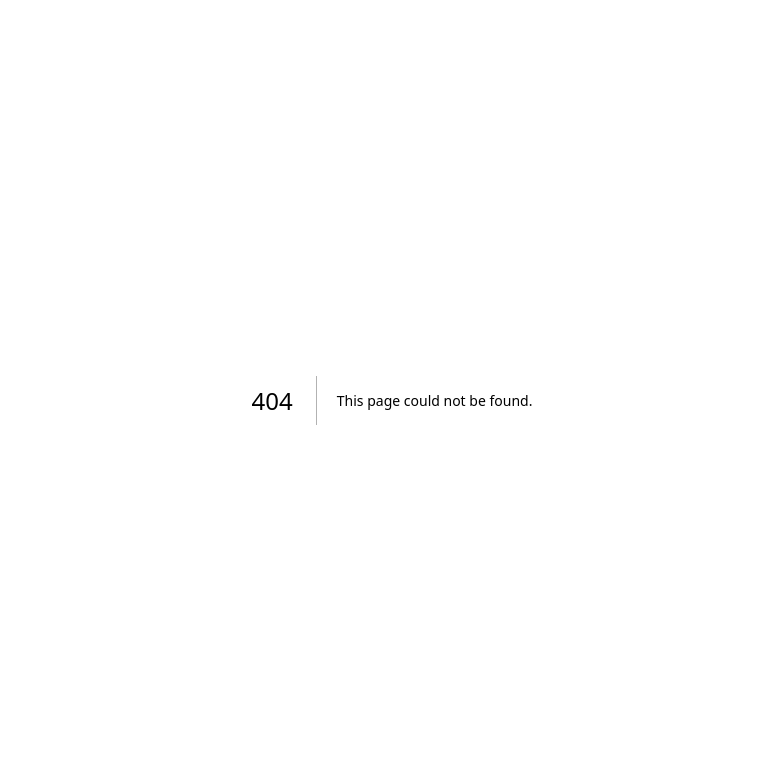
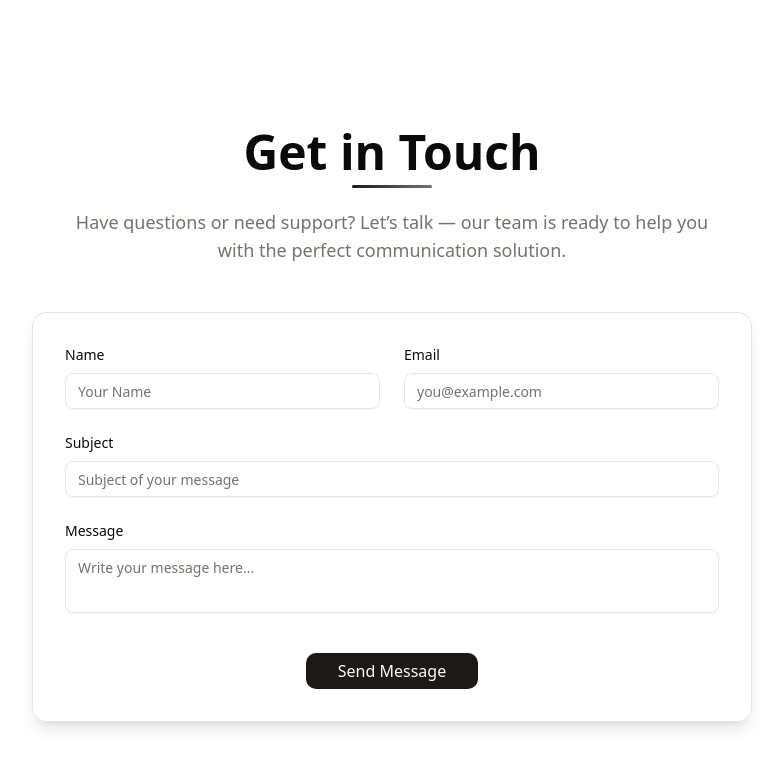
Before and after one commit to ExploitEngineer/ana-communications, a Next.js app: page /contact in a window 1280 px wide. Before the commit this address had no page. Shown: the top 768 px of the page, without its empty margins (248-1031 px from the left). Built offline with nearby package versions, Linux system fonts and the light colour scheme.

Commit message:
feat(contact): implement contact form page, API route, and form validation

```diff
--- /dev/null
+++ b/src/app/api/contact/route.ts
@@ -0,0 +1,39 @@
+import { NextRequest, NextResponse } from "next/server";
+import nodemailer from "nodemailer";
+
+export async function POST(req: NextRequest) {
+  try {
+    const { name, email, subject, message } = await req.json();
+
+    // Configure transporter
+    const transporter = nodemailer.createTransport({
+      host: process.env.SMTP_HOST, // e.g., smtp.gmail.com
+      port: Number(process.env.SMTP_PORT) || 587,
+      secure: false, // true for 465, false for other ports
+      auth: {
+        user: process.env.SMTP_USER,
+        pass: process.env.SMTP_PASS,
+      },
+    });
+
+    // Send the email
+    await transporter.sendMail({
+      from: `"${name}" <${email}>`, // sender address
+      to: process.env.CONTACT_TO_EMAIL, // your email
+      subject: subject,
+      text: message,
+      html: `<p>${message}</p><p>From: ${name} (${email})</p>`,
+    });
+
+    return NextResponse.json({
+      success: true,
+      message: "Email sent successfully!",
+    });
+  } catch (error: any) {
+    console.error("Email sending error:", error);
+    return NextResponse.json(
+      { success: false, message: "Failed to send email" },
+      { status: 500 },
+    );
+  }
+}
--- /dev/null
+++ b/src/app/contact/_components/form.tsx
@@ -0,0 +1,176 @@
+"use client";
+
+import { useForm } from "react-hook-form";
+import { zodResolver } from "@hookform/resolvers/zod";
+import { formSchema, FormSchemaValues } from "@/lib/validations";
+import {
+  Form,
+  FormField,
+  FormItem,
+  FormLabel,
+  FormControl,
+  FormMessage,
+} from "@/components/ui/form";
+import { Input } from "@/components/ui/input";
+import { Textarea } from "@/components/ui/textarea";
+import { Button } from "@/components/ui/button";
+import toast from "react-hot-toast";
+
+export function ContactForm() {
+  const form = useForm<FormSchemaValues>({
+    resolver: zodResolver(formSchema),
+    defaultValues: {
+      name: "",
+      email: "",
+      subject: "",
+      message: "",
+    },
+  });
+
+  const onSubmit = async (data: FormSchemaValues) => {
+    try {
+      const res = await fetch("/api/contact", {
+        method: "POST",
+        headers: { "Content-Type": "application/json" },
+        body: JSON.stringify(data),
+      });
+
+      const result = await res.json();
+
+      if (result.success) {
+        toast.success("Message sent successfully!");
+        form.reset();
+      } else {
+        toast.error("Failed to send message.");
+      }
+    } catch (err) {
+      toast.error("An unexpected error occurred.");
+      console.error(err);
+    }
+  };
+
+  return (
+    <section className="relative py-24 md:py-32 bg-background text-foreground">
+      <div className="mx-auto max-w-3xl px-6">
+        {/* Section Header */}
+        <div className="text-center mb-12">
+          <h2 className="relative inline-block text-4xl font-bold md:text-5xl pb-3">
+            Get in Touch
+            <span className="absolute left-1/2 bottom-0 h-[3px] w-20 -translate-x-1/2 rounded-full bg-gradient-to-r from-primary to-primary/60"></span>
+          </h2>
+          <p className="mt-5 max-w-2xl mx-auto text-muted-foreground text-lg">
+            Have questions or need support? Let’s talk — our team is ready to
+            help you with the perfect communication solution.
+          </p>
+        </div>
+
+        {/* Contact Form */}
+        <div className="rounded-xl border border-border bg-card/30 backdrop-blur-sm p-8 shadow-lg transition-all duration-300 hover:shadow-xl">
+          <Form {...form}>
+            <form onSubmit={form.handleSubmit(onSubmit)} className="space-y-6">
+              {/* Name + Email */}
+              <div className="grid grid-cols-1 md:grid-cols-2 gap-6">
+                <FormField
+                  control={form.control}
+                  name="name"
+                  render={({ field }) => (
+                    <FormItem>
+                      <FormLabel className="text-sm font-medium">
+                        Name
+                      </FormLabel>
+                      <FormControl>
+                        <Input
+                          {...field}
+                          placeholder="Your Name"
+                          className="focus-visible:ring-primary"
+                        />
+                      </FormControl>
+                      <FormMessage />
+                    </FormItem>
+                  )}
+                />
+
+                <FormField
+                  control={form.control}
+                  name="email"
+                  render={({ field }) => (
+                    <FormItem>
+                      <FormLabel className="text-sm font-medium">
+                        Email
+                      </FormLabel>
+                      <FormControl>
+                        <Input
+                          {...field}
+                          type="email"
+                          placeholder="you@example.com"
+                          className="focus-visible:ring-primary"
+                        />
+                      </FormControl>
+                      <FormMessage />
+                    </FormItem>
+                  )}
+                />
+              </div>
+
+              {/* Subject */}
+              <FormField
+                control={form.control}
+                name="subject"
+                render={({ field }) => (
+                  <FormItem>
+                    <FormLabel className="text-sm font-medium">
+                      Subject
+                    </FormLabel>
+                    <FormControl>
+                      <Input
+                        {...field}
+                        placeholder="Subject of your message"
+                        className="focus-visible:ring-primary"
+                      />
+                    </FormControl>
+                    <FormMessage />
+                  </FormItem>
+                )}
+              />
+
+              {/* Message */}
+              <FormField
+                control={form.control}
+                name="message"
+                render={({ field }) => (
+                  <FormItem>
+                    <FormLabel className="text-sm font-medium">
+                      Message
+                    </FormLabel>
+                    <FormControl>
+                      <Textarea
+                        {...field}
+                        rows={6}
+                        placeholder="Write your message here..."
+                        className="focus-visible:ring-primary resize-none"
+                      />
+                    </FormControl>
+                    <FormMessage />
+                  </FormItem>
+                )}
+              />
+
+              {/* Submit Button */}
+              <div className="text-center pt-4">
+                <Button
+                  type="submit"
+                  className="px-8 cursor-pointer py-2 text-base font-medium rounded-lg transition-all duration-300 hover:scale-[1.02]"
+                >
+                  Send Message
+                </Button>
+              </div>
+            </form>
+          </Form>
+        </div>
+      </div>
+
+      {/* Optional gradient divider before footer */}
+      <div className="absolute bottom-0 left-0 right-0 h-[1px] bg-gradient-to-r from-transparent via-primary/40 to-transparent"></div>
+    </section>
+  );
+}
--- /dev/null
+++ b/src/app/contact/page.tsx
@@ -0,0 +1,5 @@
+import { ContactForm } from "./_components/form";
+
+export default function Contact() {
+  return <ContactForm />;
+}
--- /dev/null
+++ b/src/lib/validations.ts
@@ -0,0 +1,14 @@
+import { z } from "zod";
+
+export const formSchema = z.object({
+  name: z.string().min(2, { message: "Name must be at least 2 characters." }),
+  email: z.string().email({ message: "Invalid email address." }),
+  subject: z
+    .string()
+    .min(2, { message: "Subject must be at least 2 characters." }),
+  message: z
+    .string()
+    .min(10, { message: "Message must be at least 10 characters." }),
+});
+
+export type FormSchemaValues = z.infer<typeof formSchema>;
```
